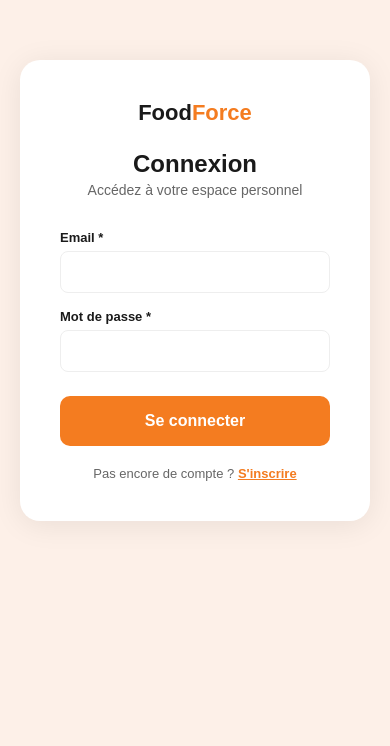
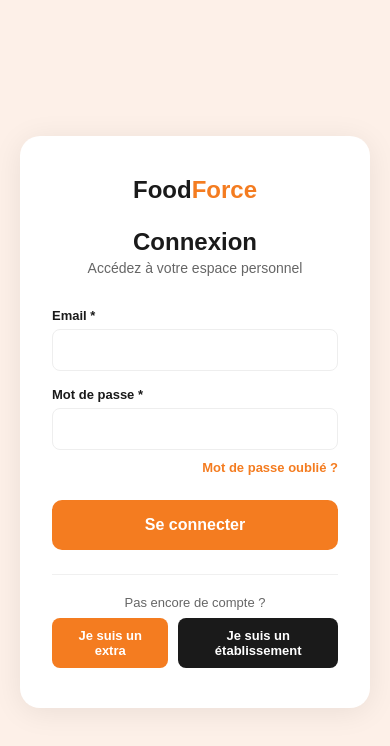
Before and after one commit to aissam76test/test-foodforce, a Next.js app: page /login in a window 390 px wide. Shown: the top 746 px of the page. Built offline with nearby package versions, Linux system fonts and the light colour scheme; no server answers.

Commit message:
login responsive + redirection

```diff
--- a/app/login/page.tsx
+++ b/app/login/page.tsx
@@ -1,5 +1,5 @@
 'use client';
-import { useState } from 'react';
+import { useState, useEffect } from 'react';
 import { supabase } from '../lib/supabase';
 
 export default function Login() {
@@ -20,18 +20,32 @@ export default function Login() {
     if (error) {
       setError('Email ou mot de passe incorrect');
       setLoading(false);
+      return;
+    }
+
+    // Vérifier si c'est un établissement ou un extra
+    const { data: etab } = await supabase
+      .from('etablissements')
+      .select('id')
+      .eq('email', form.email)
+      .single();
+
+    if (etab) {
+      window.location.href = '/espace-etablissement';
     } else {
       window.location.href = '/profil';
     }
   };
 
   return (
-    <main style={{ fontFamily: 'Poppins, sans-serif', background: '#FDF0E8', minHeight: '100vh', padding: '60px 20px' }}>
-      <div style={{ maxWidth: '440px', margin: '0 auto', background: 'white', borderRadius: '20px', padding: '40px', boxShadow: '0 4px 30px rgba(0,0,0,0.08)' }}>
+    <main style={{ fontFamily: 'Poppins, sans-serif', background: '#FDF0E8', minHeight: '100vh', display: 'flex', alignItems: 'center', padding: '20px' }}>
+      <div style={{ maxWidth: '440px', width: '100%', margin: '0 auto', background: 'white', borderRadius: '20px', padding: '40px 32px', boxShadow: '0 4px 30px rgba(0,0,0,0.08)' }}>
 
         <div style={{ textAlign: 'center', marginBottom: '24px' }}>
-          <span style={{ fontWeight: 800, fontSize: '22px', color: '#1a1a1a' }}>Food</span>
-          <span style={{ fontWeight: 800, fontSize: '22px', color: '#F47C20' }}>Force</span>
+          <a href="/" style={{ textDecoration: 'none' }}>
+            <span style={{ fontWeight: 800, fontSize: '24px', color: '#1a1a1a' }}>Food</span>
+            <span style={{ fontWeight: 800, fontSize: '24px', color: '#F47C20' }}>Force</span>
+          </a>
         </div>
 
         <h1 style={{ fontSize: '24px', fontWeight: 800, marginBottom: '4px', textAlign: 'center' }}>Connexion</h1>
@@ -50,14 +64,20 @@ export default function Login() {
             <label style={{ fontSize: '13px', fontWeight: 600, color: '#1a1a1a', display: 'block', marginBottom: '6px' }}>Email *</label>
             <input type="email" required value={form.email}
               onChange={(e) => setForm({ ...form, email: e.target.value })}
-              style={{ width: '100%', padding: '12px 16px', borderRadius: '8px', border: '1.5px solid #eee', fontSize: '14px', outline: 'none', boxSizing: 'border-box' }} />
+              style={{ width: '100%', padding: '12px 16px', borderRadius: '8px', border: '1.5px solid #eee', fontSize: '14px', outline: 'none', boxSizing: 'border-box' as any }} />
           </div>
 
-          <div style={{ marginBottom: '24px' }}>
+          <div style={{ marginBottom: '8px' }}>
             <label style={{ fontSize: '13px', fontWeight: 600, color: '#1a1a1a', display: 'block', marginBottom: '6px' }}>Mot de passe *</label>
             <input type="password" required value={form.password}
               onChange={(e) => setForm({ ...form, password: e.target.value })}
-              style={{ width: '100%', padding: '12px 16px', borderRadius: '8px', border: '1.5px solid #eee', fontSize: '14px', outline: 'none', boxSizing: 'border-box' }} />
+              style={{ width: '100%', padding: '12px 16px', borderRadius: '8px', border: '1.5px solid #eee', fontSize: '14px', outline: 'none', boxSizing: 'border-box' as any }} />
+          </div>
+
+          <div style={{ textAlign: 'right', marginBottom: '24px' }}>
+            <a href="/mot-de-passe-oublie" style={{ color: '#F47C20', fontSize: '13px', fontWeight: 600, textDecoration: 'none' }}>
+              Mot de passe oublié ?
+            </a>
           </div>
 
           <button type="submit" disabled={loading}
@@ -66,9 +86,19 @@ export default function Login() {
           </button>
         </form>
 
-        <p style={{ textAlign: 'center', marginTop: '20px', fontSize: '13px', color: '#666' }}>
-          Pas encore de compte ? <a href="/inscription-extra" style={{ color: '#F47C20', fontWeight: 600 }}>S'inscrire</a>
-        </p>
+        <div style={{ borderTop: '1px solid #f0f0f0', marginTop: '24px', paddingTop: '20px', textAlign: 'center' }}>
+          <p style={{ fontSize: '13px', color: '#666', marginBottom: '8px' }}>
+            Pas encore de compte ?
+          </p>
+          <div style={{ display: 'flex', gap: '10px', justifyContent: 'center' }}>
+            <a href="/inscription-extra" style={{ background: '#F47C20', color: 'white', padding: '10px 20px', borderRadius: '8px', textDecoration: 'none', fontWeight: 600, fontSize: '13px' }}>
+              Je suis un extra
+            </a>
+            <a href="/inscription-etablissement" style={{ background: '#1a1a1a', color: 'white', padding: '10px 20px', borderRadius: '8px', textDecoration: 'none', fontWeight: 600, fontSize: '13px' }}>
+              Je suis un établissement
+            </a>
+          </div>
+        </div>
       </div>
     </main>
   );
```
